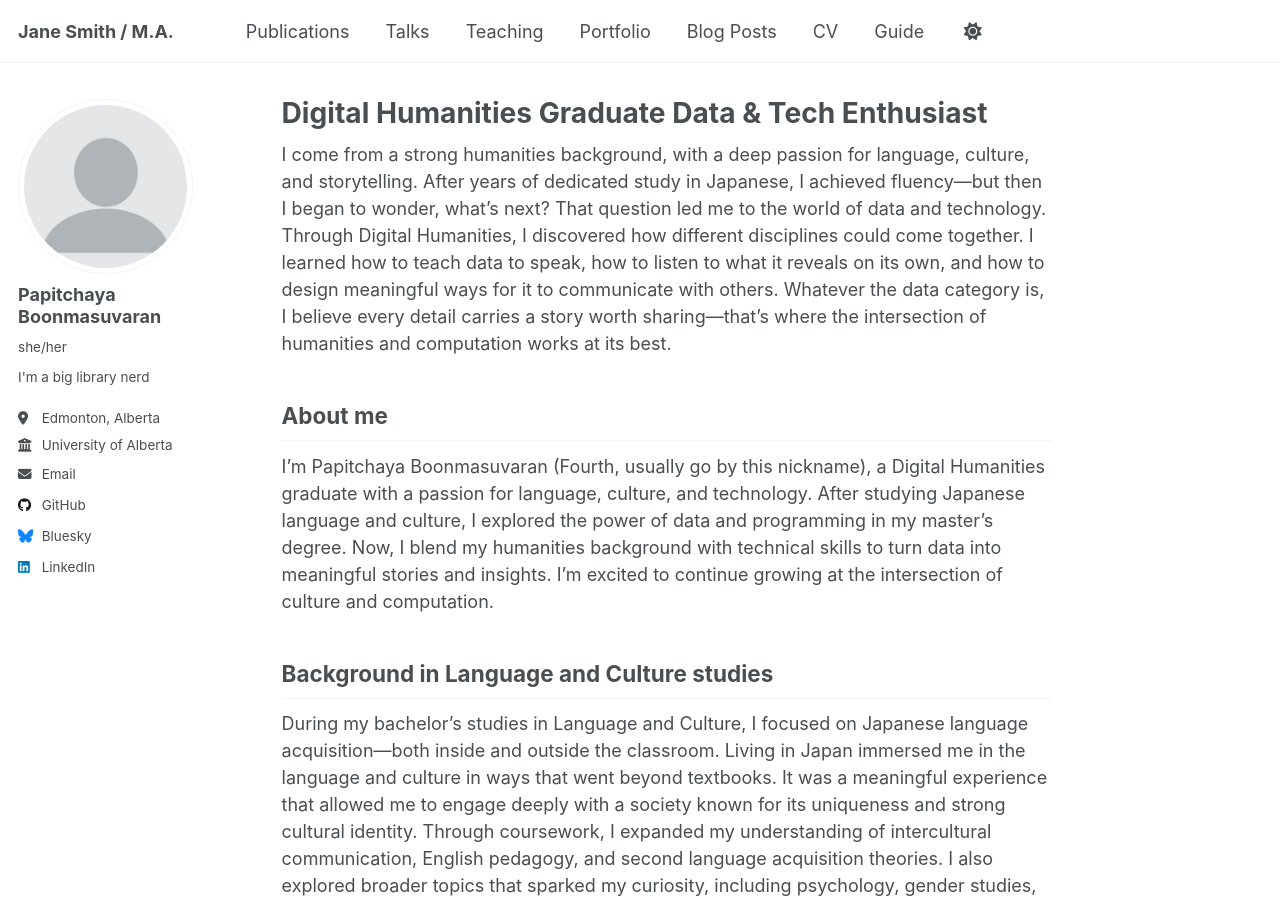
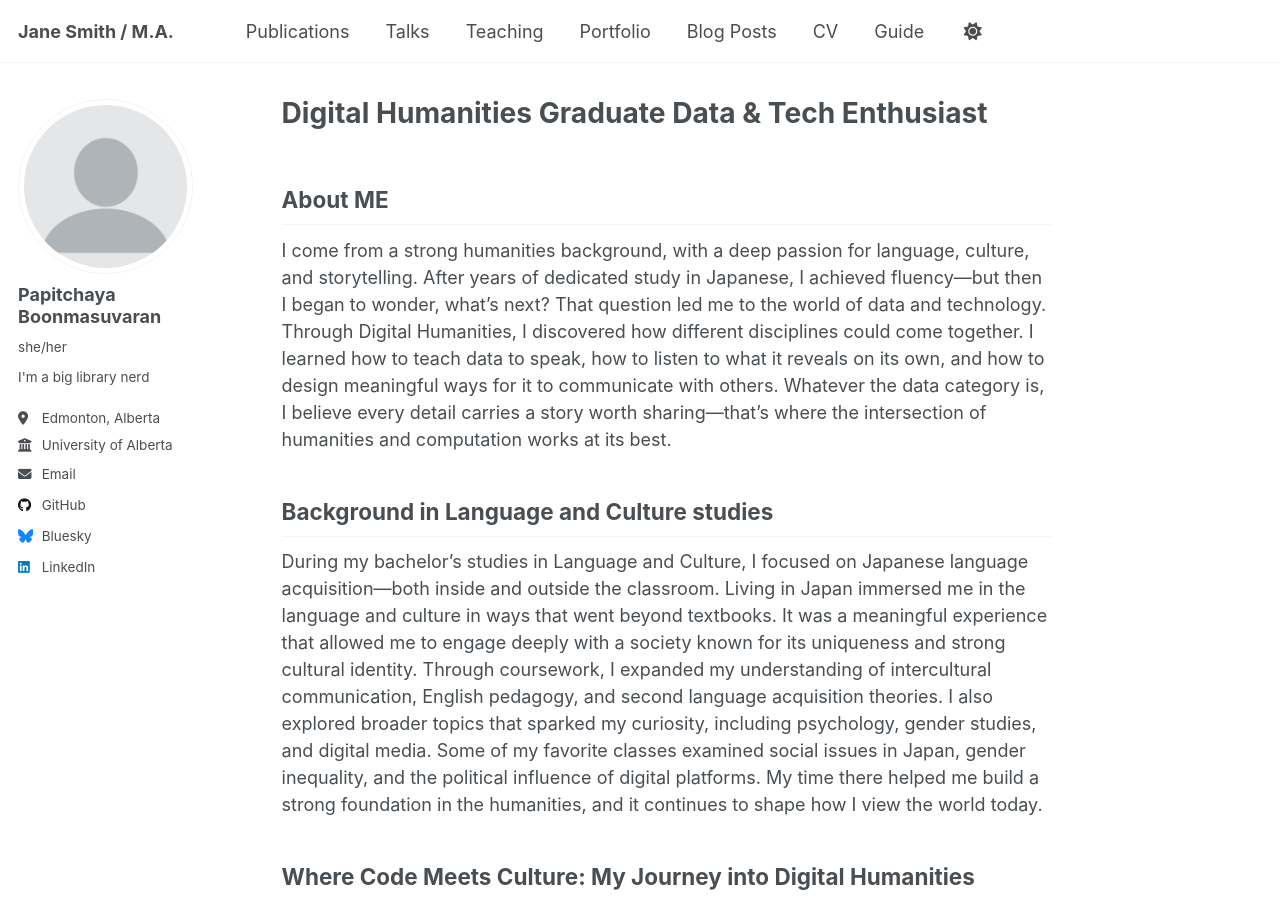
Before and after one commit to 4thpapitch/thedigitalme, a Jekyll site: the page built from _pages/about.md, in a window 1280 px wide and 900 px high. Built offline with Jekyll 4.4.1, drawn with Linux system fonts in a browser that asks for light colours; some of the changed text lies outside the part shown.

Commit message:
Update about.md

```diff
--- a/_pages/about.md
+++ b/_pages/about.md
@@ -7,11 +7,9 @@ redirect_from:
   - /about.html
 ---
 
+About ME
+------
 I come from a strong humanities background, with a deep passion for language, culture, and storytelling. After years of dedicated study in Japanese, I achieved fluency—but then I began to wonder, what’s next? That question led me to the world of data and technology. Through Digital Humanities, I discovered how different disciplines could come together. I learned how to teach data to speak, how to listen to what it reveals on its own, and how to design meaningful ways for it to communicate with others. Whatever the data category is, I believe every detail carries a story worth sharing—that’s where the intersection of humanities and computation works at its best.
-
-About me
-------
-I’m Papitchaya Boonmasuvaran (Fourth, usually go by this nickname), a Digital Humanities graduate with a passion for language, culture, and technology. After studying Japanese language and culture, I explored the power of data and programming in my master’s degree. Now, I blend my humanities background with technical skills to turn data into meaningful stories and insights. I’m excited to continue growing at the intersection of culture and computation.
 
 Background in Language and Culture studies
 ------
@@ -55,7 +53,7 @@ Fall/Winter Terms 2025
 - XML/HTML/CSS: beginner
 - Data Visualization Tools: Power BI(beginner), Tableau
 
-Recent Contributions:
+**Recent Contributions**
 ------
 - Volunteer to work with student group to distribute mentrual products on campus
 - Collaborate to work with a classmate for her project management
```
